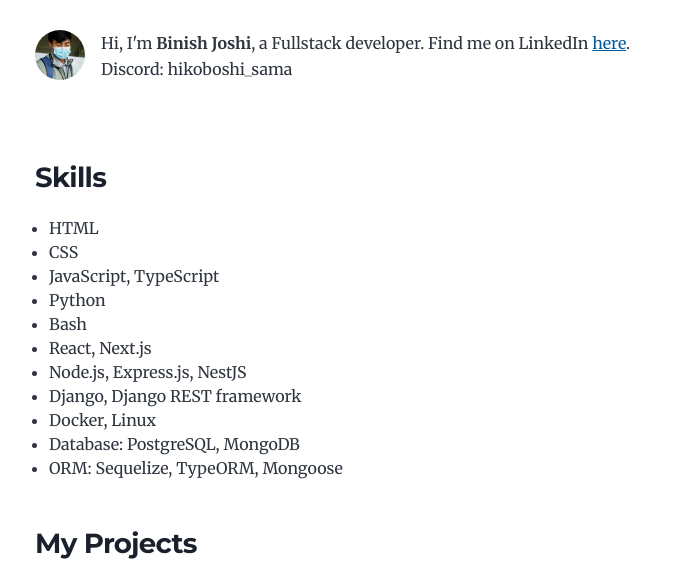
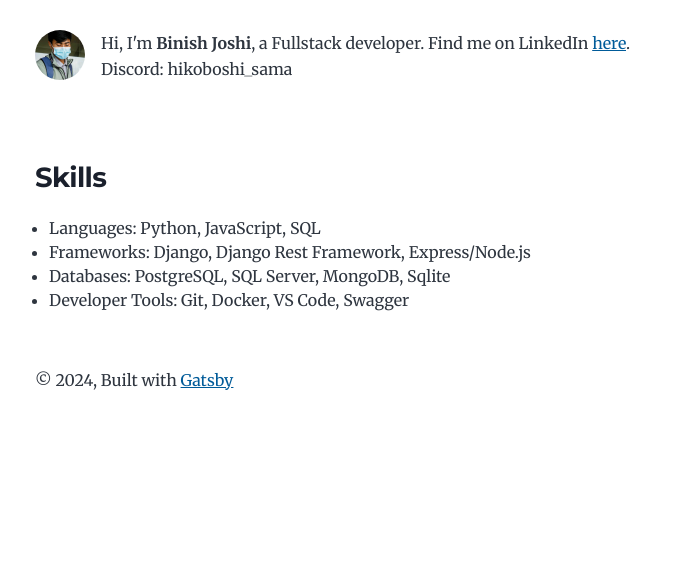
Before and after one commit to binishjoshi/portfolio, a Gatsby site: page / in a window 1280 px wide. Shown: the part 111-685 px from the top of the page, without its empty margins (289-976 px from the left). Built offline with nearby package versions, Linux system fonts and the light colour scheme; Gatsby itself is replaced by a stand-in of ours.

Commit message:
skill update

```diff
--- a/src/pages/index.js
+++ b/src/pages/index.js
@@ -16,21 +16,14 @@ const BlogIndex = ({ data, location }) => {
       <div className="skills">
         <h3>Skills</h3>
         <ul>
-          <li>HTML</li>
-          <li>CSS</li>
-          <li>JavaScript, TypeScript</li>
-          <li>Python</li>
-          <li>Bash</li>
-          <li>React, Next.js</li>
-          <li>Node.js, Express.js, NestJS</li>
-          <li>Django, Django REST framework</li>
-          <li>Docker, Linux</li>
-          <li>Database: PostgreSQL, MongoDB</li>
-          <li>ORM: Sequelize, TypeORM, Mongoose</li>
+          <li>Languages: Python, JavaScript, SQL</li>
+          <li>Frameworks: Django, Django Rest Framework, Express/Node.js</li>
+          <li>Databases: PostgreSQL, SQL Server, MongoDB, Sqlite</li>
+          <li>Developer Tools: Git, Docker, VS Code, Swagger</li>
         </ul>
       </div>
-      <Projects />
-      {posts.length !== 0 && (
+      {/* <Projects /> */}
+      {/* {posts.length !== 0 && (
         <>
           <h3>Blogs</h3>
           <ol style={{ listStyle: `none` }}>
@@ -66,7 +59,7 @@ const BlogIndex = ({ data, location }) => {
             })}
           </ol>
         </>
-      )}
+      )} */}
     </Layout>
   )
 }
```
